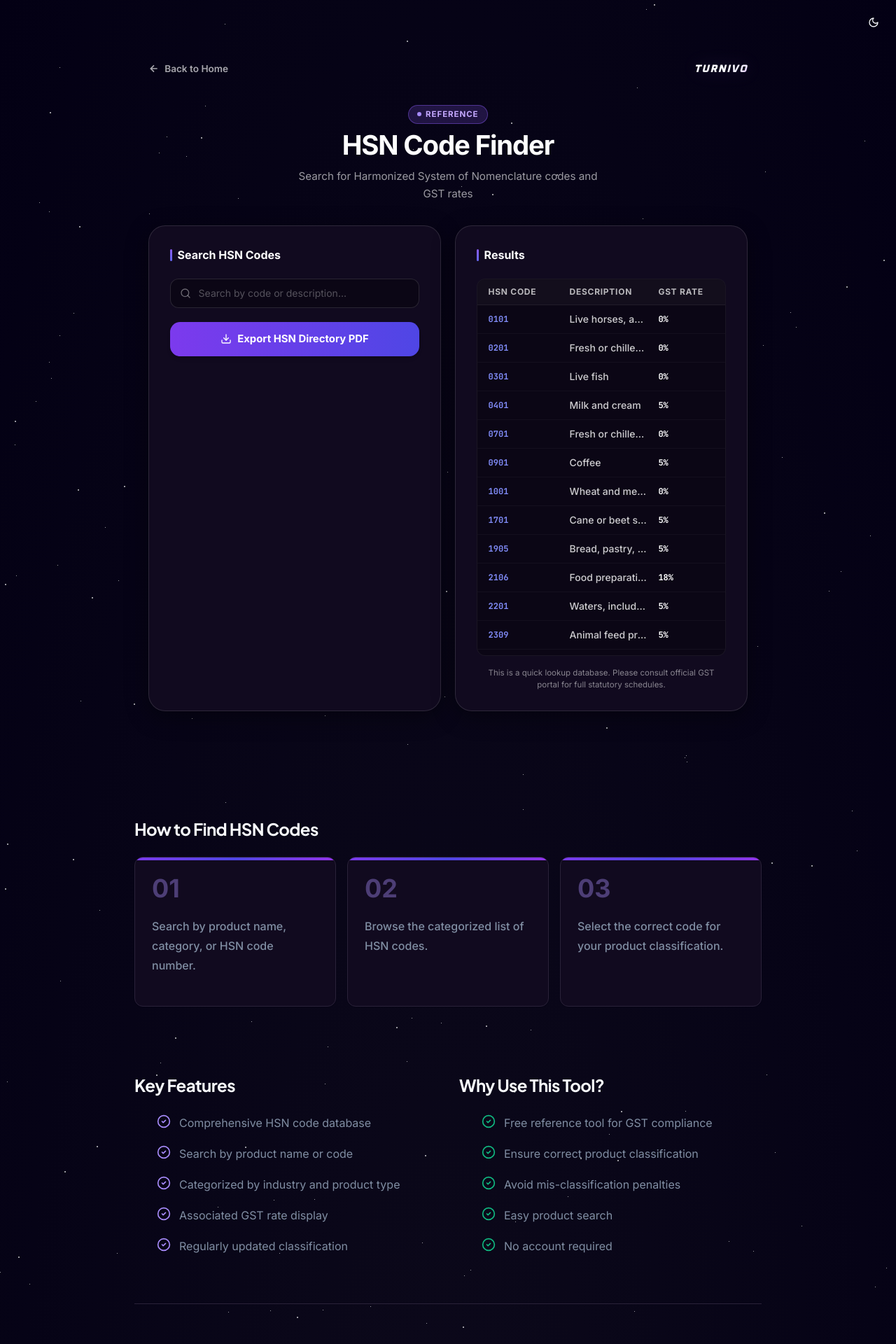
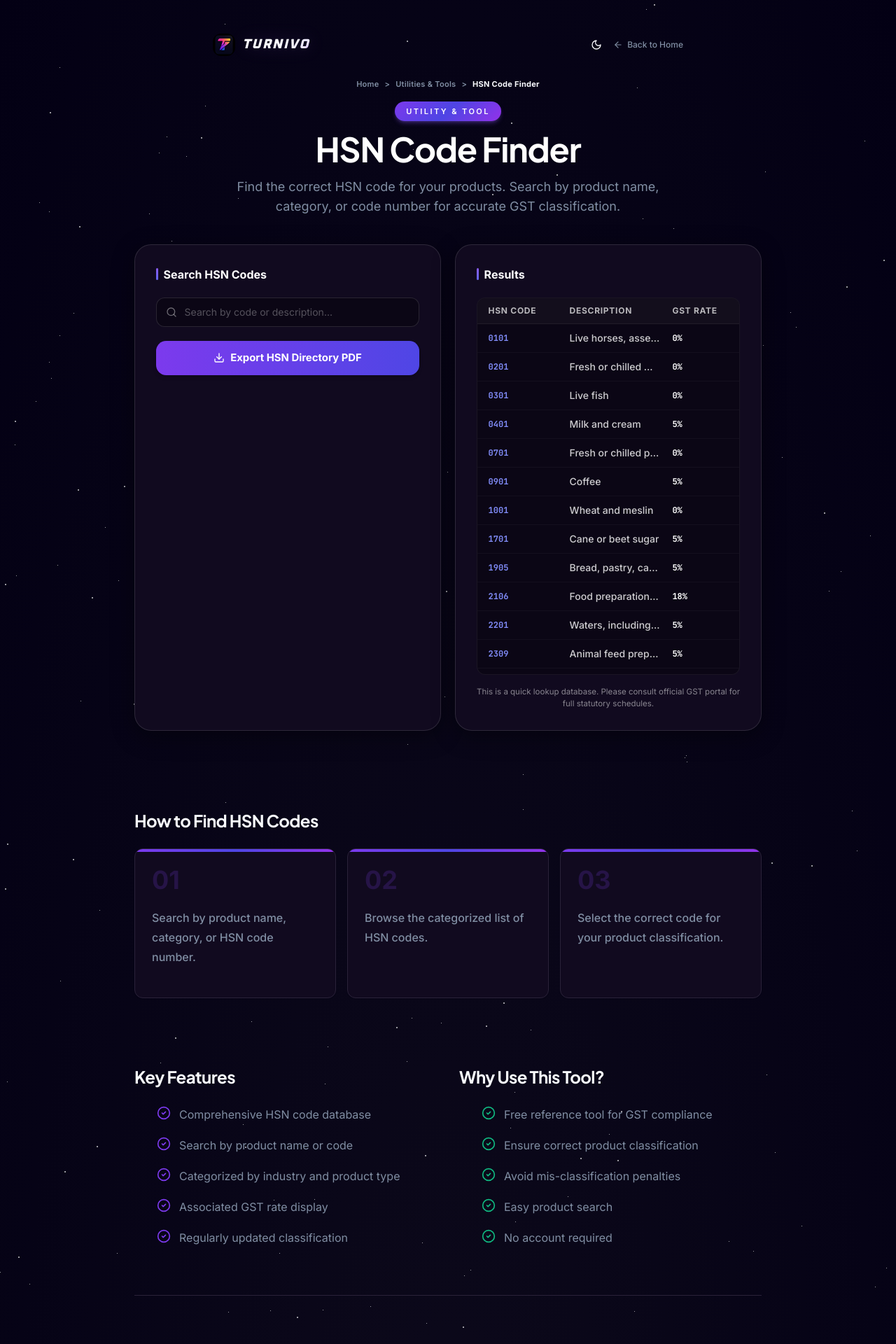
Before and after one commit to ofclsumit/free-invoice-tools, a Next.js app: page /hsn-finder in a window 1280 px wide. Shown: the top 1920 px of the page at 70% size. Built offline with nearby package versions, Linux system fonts and the light colour scheme.

Commit message:
fix: standardize header, navbar, logo, and breadcrumbs across Financial Calculators and Utilities to match Document Generators

```diff
--- a/src/components/seo/tool-layout.tsx
+++ b/src/components/seo/tool-layout.tsx
@@ -140,123 +140,33 @@ export function ToolLayout({
     }))
   }
 
-  if (isUltra) {
-    return (
-      <>
-        <JsonLd data={webAppSchema} />
-        <JsonLd data={softwareAppSchema} />
-        <JsonLd data={organizationSchema} />
-        <JsonLd data={websiteSchema} />
-        <JsonLd data={breadcrumbSchema} />
-        {faqs.length > 0 && <JsonLd data={faqSchema} />}
-        {howToUse.steps.length > 0 && <JsonLd data={howToSchema} />}
+  const isCalculator = [
+    "gst-calculator", "reverse-gst-calculator", "gst-split-calculator",
+    "discount-calculator", "profit-margin", "break-even-calculator",
+    "commission-calculator", "emi-calculator", "loan-calculator", "interest-calculator"
+  ].some(slug => schemaUrl?.includes(slug));
 
-        <StarsBackground className="font-['Inter'] min-h-screen w-full text-foreground py-8 px-4 sm:py-12 relative">
-          <div className="fixed top-4 right-4 z-50">
-            <ThemeToggle />
-          </div>
+  const isUtility = [
+    "hsn-finder", "gstin-validator", "gst-rate-finder"
+  ].some(slug => schemaUrl?.includes(slug));
 
-          <svg style={{display:"none"}} aria-hidden="true">
-            <defs>
-              <filter id="lg-dist" x="0%" y="0%" width="100%" height="100%">
-                <feTurbulence type="fractalNoise" baseFrequency="0.008 0.008" numOctaves="2" seed="92" result="noise"/>
-                <feGaussianBlur in="noise" stdDeviation="2" result="blurred"/>
-                <feDisplacementMap in="SourceGraphic" in2="blurred" scale="70" xChannelSelector="R" yChannelSelector="G"/>
-              </filter>
-            </defs>
-          </svg>
+  const categoryName = isCalculator
+    ? "Financial Calculators"
+    : isUtility
+    ? "Utilities & Tools"
+    : "Document Generators";
 
-          {/* Main Tool Interface without outer border wrapper */}
-          <div className="w-full max-w-4xl mx-auto mb-16">
-            {tool}
-          </div>
+  const categoryHref = isCalculator
+    ? "/#cat-calculators"
+    : isUtility
+    ? "/#cat-utilities"
+    : "/#cat-document";
 
-          {/* Long Form Content for SEO */}
-          <div className="max-w-4xl mx-auto space-y-16 text-foreground pb-12">
-            <article className="prose prose-gray dark:prose-invert max-w-none space-y-12 prose-headings:text-foreground prose-p:text-muted-foreground prose-strong:text-foreground prose-li:text-muted-foreground">
-
-              {/* How To Use */}
-              {howToUse.steps.length > 0 && (
-                <section>
-                  <h2 className="text-2xl font-bold font-display text-foreground">{howToUse.title}</h2>
-                  <div className="mt-6 grid gap-4 sm:grid-cols-2 lg:grid-cols-3">
-                    {howToUse.steps.map((step, idx) => (
-                      <div key={idx} id={`step-${idx + 1}`} className="saas-card-premium p-6 relative overflow-hidden">
-                        <div className="absolute inset-x-0 top-0 h-1 brand-gradient" />
-                        <div className="text-4xl font-bold text-indigo-600/30 dark:text-[#a78bfa]/40 mb-4">0{idx + 1}</div>
-                        <p className="font-medium text-foreground">{step}</p>
-                      </div>
-                    ))}
-                  </div>
-                </section>
-              )}
-
-              {/* Features & Benefits */}
-              {(features.length > 0 || benefits.length > 0) && (
-                <div className="grid md:grid-cols-2 gap-8">
-                  {features.length > 0 && (
-                    <section>
-                      <h2 className="text-2xl font-bold font-display mb-6 text-foreground">Key Features</h2>
-                      <ul className="space-y-4">
-                        {features.map((feature, idx) => (
-                          <li key={idx} className="flex items-start gap-3">
-                            <CheckCircle2 className="h-5 w-5 text-indigo-600 dark:text-[#a78bfa] shrink-0 mt-0.5" />
-                            <span>{feature}</span>
-                          </li>
-                        ))}
-                      </ul>
-                    </section>
-                  )}
-
-                  {benefits.length > 0 && (
-                    <section>
-                      <h2 className="text-2xl font-bold font-display mb-6 text-foreground">Why Use This Tool?</h2>
-                      <ul className="space-y-4">
-                        {benefits.map((benefit, idx) => (
-                          <li key={idx} className="flex items-start gap-3">
-                            <CheckCircle2 className="h-5 w-5 text-emerald-500 shrink-0 mt-0.5" />
-                            <span>{benefit}</span>
-                          </li>
-                        ))}
-                      </ul>
-                    </section>
-                  )}
-                </div>
-              )}
-
-              {/* FAQs */}
-              {faqs.length > 0 && (
-                <section className="border-t border-border pt-12">
-                  <h2 className="text-2xl font-bold font-display mb-8 text-foreground">Frequently Asked Questions</h2>
-                  <Accordion type="single" collapsible className="w-full">
-                    {faqs.map((faq, idx) => (
-                      <AccordionItem key={idx} value={`item-${idx}`} className="border-border">
-                        <AccordionTrigger className="text-left font-medium text-foreground hover:no-underline">
-                          {faq.question}
-                        </AccordionTrigger>
-                        <AccordionContent className="text-muted-foreground leading-relaxed">
-                          {faq.answer}
-                        </AccordionContent>
-                      </AccordionItem>
-                    ))}
-                  </Accordion>
-                </section>
-              )}
-
-            </article>
-
-            {/* Internal Linking */}
-            {relatedTools.length > 0 && (
-              <div className="border-t border-border pt-12">
-                <RelatedTools tools={relatedTools} isUltra={true} />
-              </div>
-            )}
-
-          </div>
-        </StarsBackground>
-      </>
-    )
-  }
+  const categoryBadge = isCalculator
+    ? "Financial Calculator"
+    : isUtility
+    ? "Utility & Tool"
+    : "Document Generator";
 
   return (
     <>
@@ -288,13 +198,13 @@ export function ToolLayout({
             <nav className="flex items-center justify-center text-[11px] font-semibold text-muted-foreground gap-2 tracking-wide" aria-label="Breadcrumb">
               <Link href="/" className="hover:text-foreground transition-colors">Home</Link>
               <span>&gt;</span>
-              <a href="/#tools" className="hover:text-foreground transition-colors">Business Documents</a>
+              <a href={categoryHref} className="hover:text-foreground transition-colors">{categoryName}</a>
               <span>&gt;</span>
               <span className="text-foreground truncate max-w-[180px] font-bold" aria-current="page">{h1}</span>
             </nav>
 
             <span className="inline-flex items-center gap-2 rounded-full px-4 py-1.5 text-[11px] font-semibold uppercase tracking-[0.22em] text-white brand-gradient shadow-md shadow-violet-500/30 animate-pulse">
-              Turnivo Tool
+              {categoryBadge}
             </span>
             <h1 className="text-3xl sm:text-5xl font-display font-bold tracking-tight text-gray-900 dark:text-white">
               {h1}
@@ -306,15 +216,16 @@ export function ToolLayout({
         </div>
 
         {/* Main Tool Interface */}
-        <div className="w-full max-w-4xl mx-auto saas-card-premium p-4 sm:p-6 mb-16">
+        <div className={isUltra ? "w-full max-w-4xl mx-auto mb-16" : "w-full max-w-4xl mx-auto saas-card-premium p-4 sm:p-6 mb-16"}>
           {tool}
         </div>
 
         {/* Long Form Content for SEO */}
         <div className="max-w-4xl mx-auto space-y-16">
-          <article className="prose prose-gray dark:prose-invert max-w-none space-y-12">
+          <article className="prose prose-gray dark:prose-invert max-w-none space-y-12 prose-headings:text-foreground prose-p:text-muted-foreground prose-strong:text-foreground prose-li:text-muted-foreground">
 
             {/* How To Use */}
+            {howToUse.steps.length > 0 && (
               <section>
                 <h2 className="text-2xl font-bold font-display">{howToUse.title}</h2>
                 <div className="mt-6 grid gap-4 sm:grid-cols-2 lg:grid-cols-3">
@@ -327,9 +238,12 @@ export function ToolLayout({
                   ))}
                 </div>
               </section>
+            )}
 
             {/* Features & Benefits */}
+            {(features.length > 0 || benefits.length > 0) && (
               <div className="grid md:grid-cols-2 gap-8">
+                {features.length > 0 && (
                   <section>
                     <h2 className="text-2xl font-bold font-display mb-6">Key Features</h2>
                     <ul className="space-y-4">
@@ -341,7 +255,9 @@ export function ToolLayout({
                       ))}
                     </ul>
                   </section>
+                )}
 
+                {benefits.length > 0 && (
                   <section>
                     <h2 className="text-2xl font-bold font-display mb-6">Why Use This Tool?</h2>
                     <ul className="space-y-4">
@@ -353,9 +269,12 @@ export function ToolLayout({
                       ))}
                     </ul>
                   </section>
+                )}
               </div>
+            )}
 
             {/* FAQs */}
+            {faqs.length > 0 && (
               <section className="border-t border-border pt-12">
                 <h2 className="text-2xl font-bold font-display mb-8">Frequently Asked Questions</h2>
                 <Accordion type="single" collapsible className="w-full">
@@ -371,11 +290,16 @@ export function ToolLayout({
                   ))}
                 </Accordion>
               </section>
+            )}
 
           </article>
 
           {/* Internal Linking */}
+          {relatedTools.length > 0 && (
+            <div className="border-t border-border pt-12">
               <RelatedTools tools={relatedTools} isUltra={true} />
+            </div>
+          )}
 
         </div>
       </StarsBackground>
--- a/src/components/ultra/ultra-components.tsx
+++ b/src/components/ultra/ultra-components.tsx
@@ -2,23 +2,15 @@
 
 import type { ReactNode, InputHTMLAttributes } from "react"
 
-/* ─── NAV ─── */
+/* ─── NAV (Unified: Handled by ToolLayout) ─── */
 export function UltraNav() {
-  return (
-    <nav className="flex items-center justify-between max-w-[920px] mx-auto w-full px-5 pt-10 pb-0">
-      <a href="/" className="inline-flex items-center gap-[.45rem] text-slate-600 hover:text-slate-900 dark:text-white/65 dark:hover:text-white no-underline text-[.85rem] font-semibold transition-colors">
-        <svg viewBox="0 0 24 24" fill="none" stroke="currentColor" strokeWidth="2.5" className="w-4 h-4 shrink-0"><path d="M19 12H5M12 5l-7 7 7 7"/></svg>
-        Back to Home
-      </a>
-      <span className="brand-wordmark brand-wordmark-theme text-[.95rem]">TURNIVO</span>
-    </nav>
-  )
+  return null
 }
 
 /* ─── PAGE WRAPPER ─── */
 export function UltraPage({ children }: { children: ReactNode }) {
   return (
-    <div className="max-w-[920px] mx-auto w-full px-5 py-10 flex flex-col items-center">
+    <div className="w-full flex flex-col items-center">
       {children}
     </div>
   )
@@ -33,38 +25,21 @@ export function UltraGrid({ children }: { children: ReactNode }) {
   )
 }
 
-/* ─── HEADER ─── */
+/* ─── HEADER (Unified: Handled by ToolLayout) ─── */
 export function UltraBadge({ children }: { children: ReactNode }) {
-  return (
-    <div className="inline-flex items-center gap-[.35rem] px-3 py-[.22rem] bg-violet-50 border border-violet-200 dark:bg-[#8b5cf6]/20 dark:border-[#8b5cf6]/45 rounded-full text-[.72rem] font-bold tracking-[.08em] uppercase text-violet-700 dark:text-[#c4a8ff] mb-[.6rem] w-fit">
-      <span className="w-[6px] h-[6px] rounded-full bg-violet-600 dark:bg-[#a78bfa] shrink-0" />
-      {children}
-    </div>
-  )
+  return null
 }
 
 export function UltraTitle({ children }: { children: ReactNode }) {
-  return (
-    <h1
-      className="font-sans text-[clamp(28px,5vw,2.4rem)] font-bold leading-[1.1] tracking-[-.03em] text-slate-900 dark:text-white mb-3"
-    >
-      {children}
-    </h1>
-  )
+  return null
 }
 
 export function UltraSubtitle({ children }: { children: ReactNode }) {
-  return <p className="text-[.95rem] text-slate-600 dark:text-white/60 mt-[.55rem] max-w-[460px] mx-auto leading-relaxed">{children}</p>
+  return null
 }
 
-export function UltraHeader({ badge, title, subtitle }: { badge?: ReactNode; title: ReactNode; subtitle?: ReactNode }) {
-  return (
-    <div className="text-center mb-8">
-      {badge && <UltraBadge>{badge}</UltraBadge>}
-      <UltraTitle>{title}</UltraTitle>
-      {subtitle && <UltraSubtitle>{subtitle}</UltraSubtitle>}
-    </div>
-  )
+export function UltraHeader({ badge, title, subtitle }: { badge?: ReactNode; title?: ReactNode; subtitle?: ReactNode }) {
+  return null
 }
 
 /* ─── CARD ─── */
```
Lines whose indentation alone changed are shown as unchanged.
